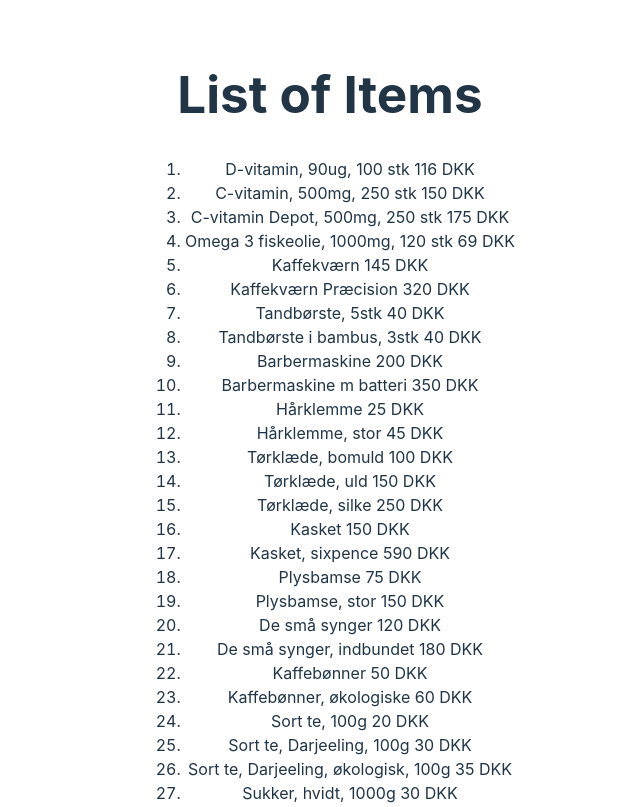
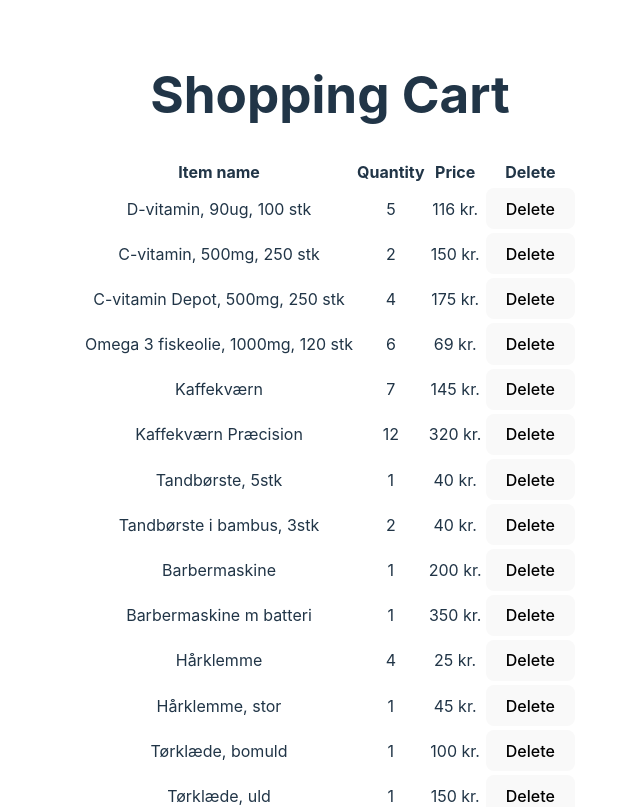
Before and after one commit to KingBendico/Webtech-project, a React (Vite) app: page / in a window 1280 px wide. Shown: the top 807 px of the page, without its empty margins (310-950 px from the left). Built offline with nearby package versions, Linux system fonts and the light colour scheme.

Commit message:
Hopefully netlify will accept this. Also made the table nicer

```diff
--- a/json_data/cart_items.json
+++ b/json_data/cart_items.json
@@ -6,7 +6,9 @@
       "currency": "DKK",
       "rebateQuantity": 3,
       "rebatePercent": 10,
-      "upsellProductId": null
+      "upsellProductId": null,
+      "quantity": 5
+
     },
     {
       "id": "vitamin-c-500-250",
@@ -15,7 +17,9 @@
       "currency": "DKK",
       "rebateQuantity": 2,
       "rebatePercent": 25,
-      "upsellProductId": "vitamin-c-depot-500-250"
+      "upsellProductId": "vitamin-c-depot-500-250",
+      "quantity": 2
+
     },
     {
       "id": "vitamin-c-depot-500-250",
@@ -24,7 +28,8 @@
       "currency": "DKK",
       "rebateQuantity": 3,
       "rebatePercent": 10,
-      "upsellProductId": null
+      "upsellProductId": null,
+      "quantity": 4
     },
     {
       "id": "fish-oil-1000-120",
@@ -33,7 +38,8 @@
       "currency": "DKK",
       "rebateQuantity": 5,
       "rebatePercent": 10,
-      "upsellProductId": null
+      "upsellProductId": null,
+      "quantity": 6
     },
     {
       "id": "coffee-grinder",
@@ -42,7 +48,8 @@
       "currency": "DKK",
       "rebateQuantity": 0,
       "rebatePercent": 0,
-      "upsellProductId": "coffee-grinder-pro"
+      "upsellProductId": "coffee-grinder-pro",
+      "quantity": 7
     },
     {
       "id": "coffee-grinder-pro",
@@ -51,7 +58,8 @@
       "currency": "DKK",
       "rebateQuantity": 0,
       "rebatePercent": 0,
-      "upsellProductId": null
+      "upsellProductId": null,
+      "quantity": 12
     },
     {
       "id": "toothbrush",
@@ -60,7 +68,8 @@
       "currency": "DKK",
       "rebateQuantity": 0,
       "rebatePercent": 0,
-      "upsellProductId": "toothbrush-bamboo"
+      "upsellProductId": "toothbrush-bamboo",
+      "quantity": 1
     },
     {
       "id": "toothbrush-bamboo",
@@ -69,7 +78,8 @@
       "currency": "DKK",
       "rebateQuantity": 2,
       "rebatePercent": 10,
-      "upsellProductId": null
+      "upsellProductId": null,
+      "quantity": 2
     },
     {
       "id": "trimmer",
@@ -78,7 +88,8 @@
       "currency": "DKK",
       "rebateQuantity": 0,
       "rebatePercent": 0,
-      "upsellProductId": "trimmer-battery"
+      "upsellProductId": "trimmer-battery",
+      "quantity": 1
     },
     {
       "id": "trimmer-battery",
@@ -87,7 +98,8 @@
       "currency": "DKK",
       "rebateQuantity": 0,
       "rebatePercent": 0,
-      "upsellProductId": null
+      "upsellProductId": null,
+      "quantity": 1
     },
     {
       "id": "hair-clip",
@@ -96,7 +108,8 @@
       "currency": "DKK",
       "rebateQuantity": 2,
       "rebatePercent": 20,
-      "upsellProductId": "hair-clip-large"
+      "upsellProductId": "hair-clip-large",
+      "quantity": 4
     },
     {
       "id": "hair-clip-large",
@@ -105,7 +118,8 @@
       "currency": "DKK",
       "rebateQuantity": 0,
       "rebatePercent": 0,
-      "upsellProductId": null
+      "upsellProductId": null,
+      "quantity": 1
     },
     {
       "id": "scarf-cotton",
@@ -114,7 +128,8 @@
       "currency": "DKK",
       "rebateQuantity": 2,
       "rebatePercent": 10,
-      "upsellProductId": "scarf-wool"
+      "upsellProductId": "scarf-wool",
+      "quantity": 1
     },
     {
       "id": "scarf-wool",
@@ -123,7 +138,8 @@
       "currency": "DKK",
       "rebateQuantity": 2,
       "rebatePercent": 10,
-      "upsellProductId": "scarf-silk"
+      "upsellProductId": "scarf-silk",
+      "quantity": 1
     },
     {
       "id": "scarf-silk",
@@ -132,7 +148,8 @@
       "currency": "DKK",
       "rebateQuantity": 2,
       "rebatePercent": 10,
-      "upsellProductId": null
+      "upsellProductId": null,
+      "quantity": 2
     },
     {
       "id": "cap",
@@ -141,7 +158,8 @@
       "currency": "DKK",
       "rebateQuantity": 2,
       "rebatePercent": 10,
-      "upsellProductId": "cap-flat"
+      "upsellProductId": "cap-flat",
+      "quantity": 1
     },
     {
       "id": "cap-flat",
@@ -150,7 +168,8 @@
       "currency": "DKK",
       "rebateQuantity": 0,
       "rebatePercent": 0,
-      "upsellProductId": null
+      "upsellProductId": 1,
+      "quantity": 15
     },
     {
       "id": "teddy",
@@ -159,105 +178,7 @@
       "currency": "DKK",
       "rebateQuantity": 0,
       "rebatePercent": 0,
-      "upsellProductId": "teddy-large"
-    },
-    {
-      "id": "teddy-large",
-      "name": "Plysbamse, stor",
-      "price": 150,
-      "currency": "DKK",
-      "rebateQuantity": 0,
-      "rebatePercent": 0,
-      "upsellProductId": null
-    },
-    {
-      "id": "kids-songbook",
-      "name": "De små synger",
-      "price": 120,
-      "currency": "DKK",
-      "rebateQuantity": 0,
-      "rebatePercent": 0,
-      "upsellProductId": "kids-songbook-hardcover"
-    },
-    {
-      "id": "kids-songbook-hardcover",
-      "name": "De små synger, indbundet",
-      "price": 180,
-      "currency": "DKK",
-      "rebateQuantity": 0,
-      "rebatePercent": 0,
-      "upsellProductId": null
-    },
-    {
-      "id": "coffeebeans-500g",
-      "name": "Kaffebønner",
-      "price": 50,
-      "currency": "DKK",
-      "rebateQuantity": 4,
-      "rebatePercent": 25,
-      "upsellProductId": "coffeebeans-organic-500g"
-    },
-    {
-      "id": "coffeebeans-organic-500g",
-      "name": "Kaffebønner, økologiske",
-      "price": 60,
-      "currency": "DKK",
-      "rebateQuantity": 2,
-      "rebatePercent": 10,
-      "upsellProductId": null
-    },
-    {
-      "id": "the-english-100g",
-      "name": "Sort te, 100g",
-      "price": 20,
-      "currency": "DKK",
-      "rebateQuantity": 4,
-      "rebatePercent": 25,
-      "upsellProductId": "the-darjeeling-100g"
-    },
-    {
-      "id": "the-darjeeling-100g",
-      "name": "Sort te, Darjeeling, 100g",
-      "price": 30,
-      "currency": "DKK",
-      "rebateQuantity": 4,
-      "rebatePercent": 25,
-      "upsellProductId": "the-organic-100g"
-    },
-    {
-      "id": "the-organic-100g",
-      "name": "Sort te, Darjeeling, økologisk, 100g",
-      "price": 35,
-      "currency": "DKK",
-      "rebateQuantity": 2,
-      "rebatePercent": 10,
-      "upsellProductId": null
-    },
-    {
-      "id": "sugar-white-1kg",
-      "name": "Sukker, hvidt, 1000g",
-      "price": 30,
-      "currency": "DKK",
-      "rebateQuantity": 4,
-      "rebatePercent": 25,
-      "upsellProductId": "sugar-cane-1kg"
-    },
-    {
-      "id": "sugar-cane-1kg",
-      "name": "Rørsukker, 1000g",
-      "price": 40,
-      "currency": "DKK",
-      "rebateQuantity": 4,
-      "rebatePercent": 25,
-      "upsellProductId": "sugar-organic-1kg"
-    },
-    {
-      "id": "sugar-organic-1kg",
-      "name": "Rørsukker, økologisk, 1000g",
-      "price": 45,
-      "currency": "DKK",
-      "rebateQuantity": 2,
-      "rebatePercent": 10,
-      "upsellProductId": null
+      "upsellProductId": "teddy-large",
+      "quantity": 1
     }
   ]
--- a/src/App.tsx
+++ b/src/App.tsx
@@ -1,6 +1,12 @@
 import reactLogo from './assets/react.svg'
 import './App.css'
 import React, { useState, useEffect } from 'react';
+
+interface Item {
+  name: string;
+  quantity: number;
+  price: number;
+}
 
 function App() {
   return (
@@ -10,26 +16,50 @@ function App() {
   );
 }
 
+
+
 function ItemList() {
-  const [items, setItems] = useState([]);
+  const [items, setItems] = useState<Item[]>([]);
 
   useEffect(() => {
     fetch('/json_data/cart_items.json')
       .then(response => response.json())
-      .then(data => setItems(data));
+      .then((data: Item[]) => setItems(data));
   }, []);
+
+  const handleDeleteItem = (index: number) => {
+    const updatedItems = [...items];
+    updatedItems.splice(index, 1);
+    setItems(updatedItems);
+  }
 
   return (
     <div>
-      <h1>List of Items</h1>
-      <ol>
-        {items.map((item, index) => (
-          <li key={index}>{item.name} {item.price}  {item.currency} </li>
-        ))}
-      </ol>
+      <h1>Shopping Cart</h1>
+      <table>
+        <thead>
+          <tr>
+            <th>Item name</th>
+            <th>Quantity</th>
+            <th>Price</th>
+            <th>Delete</th>
+          </tr>
+        </thead>
+        <tbody>
+          {items.map((item, index) => (
+            <tr key={index}>
+              <td>{item.name}</td>
+              <td>{item.quantity}</td>
+              <td>{item.price} kr.</td>
+              <td><button onClick={() => handleDeleteItem(index)}>Delete</button></td>
+            </tr>
+          ))}
+        </tbody>
+      </table>
     </div>
   );
 }
 
 
+
 export default App;
```
